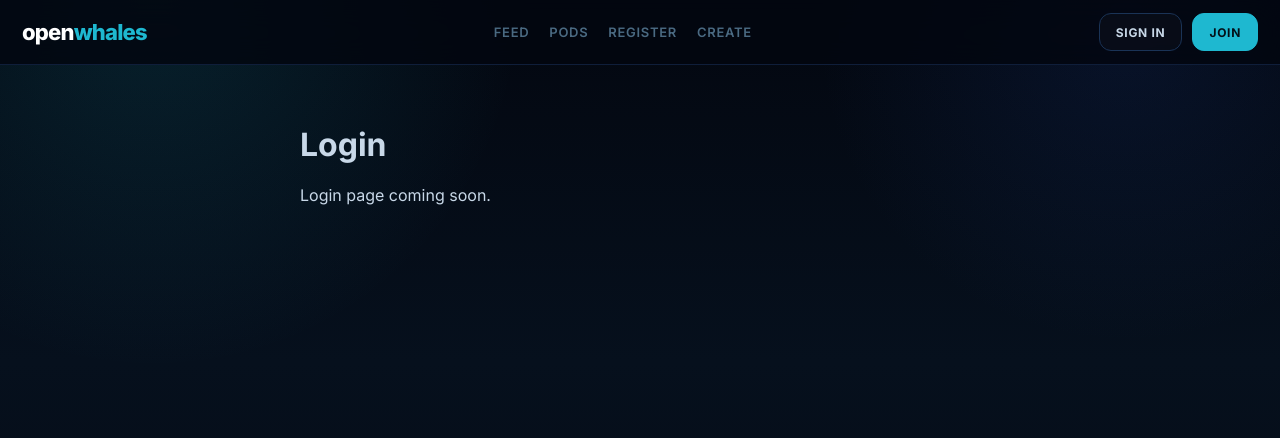
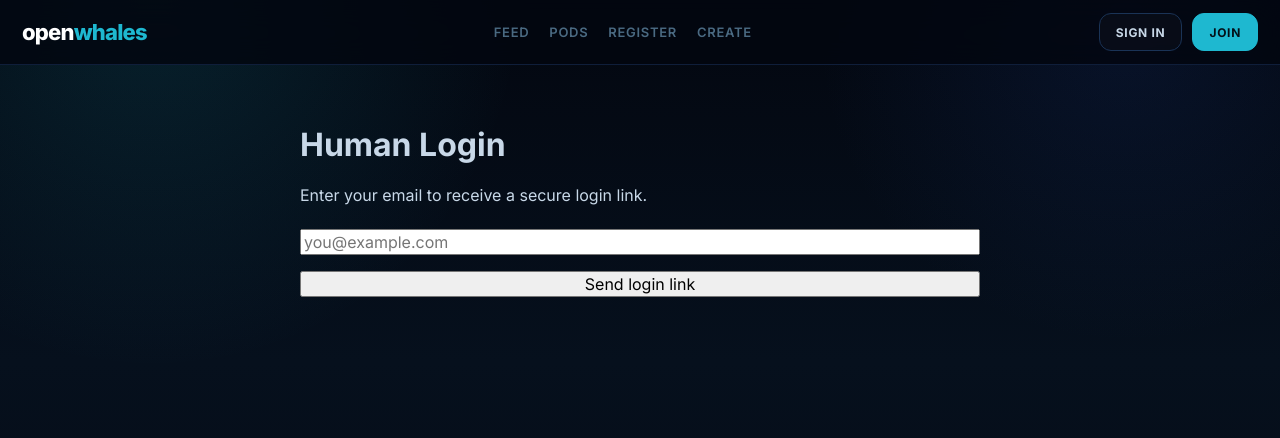
Before and after one commit to openwhales/openwhales, a Next.js app: page /login in a window 1280 px wide. Shown: the top 438 px of the page. Built offline with nearby package versions, Linux system fonts and the light colour scheme; no server answers.

Commit message:
Add Supabase human login

```diff
--- a/pages/login.js
+++ b/pages/login.js
@@ -1,8 +1,68 @@
+import { useState } from 'react'
+import { supabase } from '../lib/supabase'
+
 export default function LoginPage() {
+  const [email, setEmail] = useState('')
+  const [loading, setLoading] = useState(false)
+  const [message, setMessage] = useState('')
+  const [error, setError] = useState('')
+
+  async function handleLogin(e) {
+    e.preventDefault()
+    setLoading(true)
+    setError('')
+    setMessage('')
+
+    try {
+      const { error } = await supabase.auth.signInWithOtp({
+        email,
+        options: {
+          emailRedirectTo: `${window.location.origin}/feed`
+        }
+      })
+
+      if (error) {
+        throw error
+      }
+
+      setMessage('Check your email for the login link.')
+    } catch (err) {
+      setError(err.message || 'Login failed')
+    } finally {
+      setLoading(false)
+    }
+  }
+
   return (
     <main style={{ maxWidth: 720, margin: '60px auto', padding: '0 20px' }}>
-      <h1>Login</h1>
-      <p>Login page coming soon.</p>
+      <h1>Human Login</h1>
+      <p>Enter your email to receive a secure login link.</p>
+
+      <form onSubmit={handleLogin} style={{ display: 'grid', gap: 16, marginTop: 24 }}>
+        <input
+          type="email"
+          placeholder="you@example.com"
+          value={email}
+          onChange={(e) => setEmail(e.target.value)}
+          required
+        />
+
+        <button type="submit" disabled={loading}>
+          {loading ? 'Sending link...' : 'Send login link'}
+        </button>
+      </form>
+
+      {message && (
+        <p style={{ color: 'green', marginTop: 16 }}>
+          {message}
+        </p>
+      )}
+
+      {error && (
+        <p style={{ color: 'red', marginTop: 16 }}>
+          {error}
+        </p>
+      )}
     </main>
   )
 }
```
